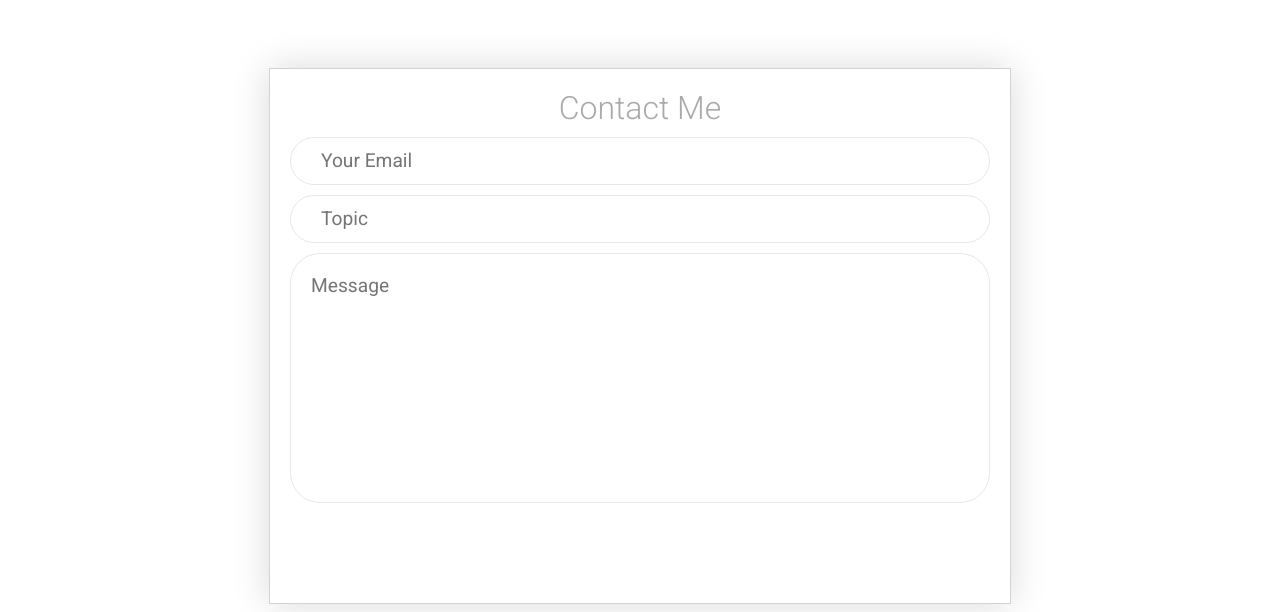
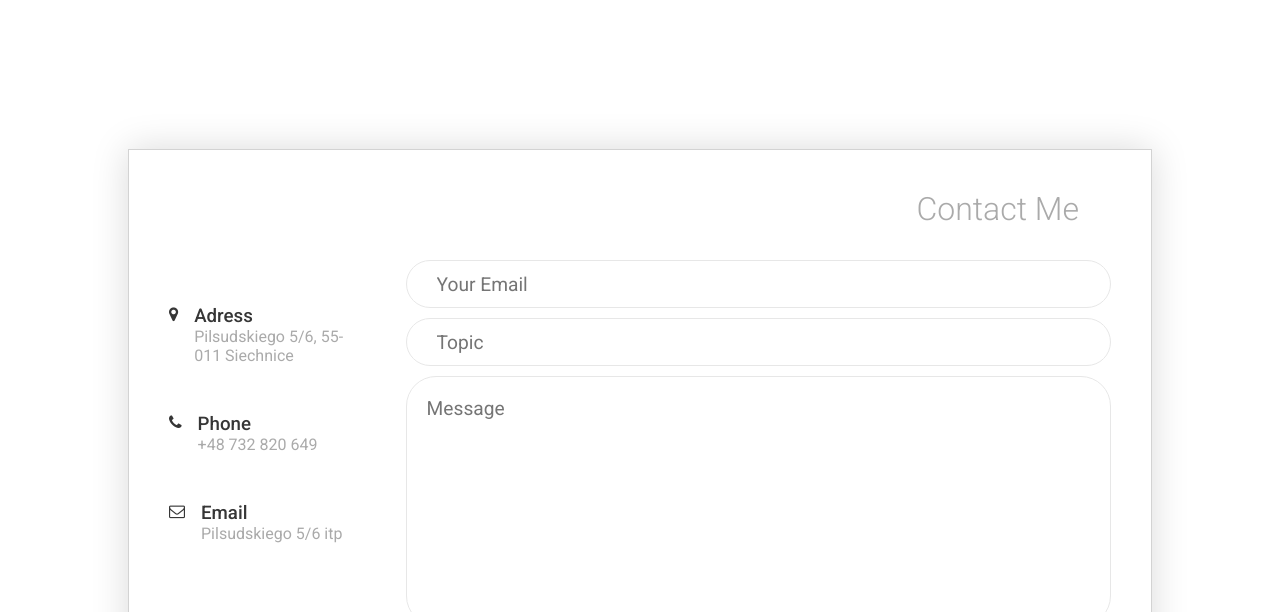
Before and after one commit to kohan14/Portfolio-App-Frontend, an Angular app: page /contact in a window 1280 px wide. Shown: the part 4108-4720 px from the top of the page. Built offline with nearby package versions, Linux system fonts and the light colour scheme; a web font is replaced by a local one.

Commit message:
Changed safari compatibility

```diff
--- a/src/app/contact/contact.component.css
+++ b/src/app/contact/contact.component.css
@@ -1,24 +1,54 @@
+h3{
+    margin-block-start: 0;
+    margin-block-end: 0;
+    font-weight: 500;
+    color: rgb(54, 54, 54);
+}
+
 .contact-container{
     display:flex;
-    justify-content: center;
+    justify-content: stretch;
     align-items: center;
     height: 100vh;
-    margin: 10% 10%;
+    margin: 20% 10%;
     color: rgb(170, 170, 170);
 }
 
 .form-container {
     background-color:#ffffff;
     display:flex;
-    width: 700px;
-    text-align: center;
     border-radius: 0px;
     border: 1px solid rgb(211, 211, 211);
     padding:20px;
-    flex-direction: column;
+    width: 100%;
+    flex-direction: row;
     -webkit-box-shadow: 0px 0px 57px -32px rgba(0,0,0,0.75);
     -moz-box-shadow: 0px 0px 57px -32px rgba(0,0,0,0.75);
     box-shadow: 0px 0px 35px 0px rgba(0,0,0,0.15);
+}
+.contact-info-box{
+    display:flex;
+    flex-wrap: row;
+}
+.icon{
+    color: rgb(54, 54, 54);
+}
+.text-field{
+    margin-left:1rem;
+    margin-bottom:3rem;
+}
+.col-1{
+    display:flex;
+    flex-direction: column;
+    justify-content: center;
+    padding:20px;
+}
+.col-2{
+    display:flex;
+    flex-direction: column;
+    width: 100%;
+    text-align: center;
+    padding:20px;
 }
 input[type="text"], input[type="email"], textarea {
     box-sizing: border-box;
@@ -79,8 +109,21 @@ textarea{
 .contact-info{
     font-size: 2rem;
     font-weight: 200;
-    margin-bottom:10px;
+    margin-bottom:2rem;
+    margin-left:auto;
+    margin-right: 2rem;
 
+}
+@media (max-width: 1000px){
+    .form-container{
+        flex-direction: column;
+    }
+    .col-1{
+        order:1;
+    }
+    .col-2{
+        order:0;
+    }
 }
 @media (max-width: 550px){
     input, textarea{
--- a/src/app/contact/contact.component.html
+++ b/src/app/contact/contact.component.html
@@ -1,14 +1,45 @@
 <div class="contact-container">
-    <p *ngIf="submit" class="form-container">Thanks for the message, i will try to answer as fast as i can.</p>
-        <form data-aos="fade-up" ngForm class="form-container" #emailForm = "ngForm" (ngSubmit)="onSubmit(emailForm.value)" *ngIf="!submit">
+    <div class="form-container">
+        <div class="col-1">
+            <div class="contact-info-box">
+                <div class="icon">
+                    <i class="fa fa-map-marker"></i>
+                </div>
+                <div class="text-field">
+                    <h3>Adress</h3>
+                    Pilsudskiego 5/6, 55-011 Siechnice
+                </div>
+            </div>
+            <div class="contact-info-box">
+                <div class="icon">
+                    <i class="fa fa-phone"></i>
+                </div>
+                <div class="text-field">
+                    <h3>Phone</h3>
+                    +48 732 820 649
+                </div>
+            </div>
+            <div class="contact-info-box">
+                <div class="icon">
+                    <i class="fa fa-envelope-o"></i>
+                </div>
+                <div class="text-field">
+                    <h3>Email</h3>
+                    Pilsudskiego 5/6 itp
+                </div>
+            </div>
+        </div>
+        <div *ngIf="submit">Thanks for the message, i will try to answer as fast as i can.</div>
+        <form data-aos="fade-up" ngForm class="col-2" #emailForm = "ngForm" (ngSubmit)="onSubmit(emailForm.value)" *ngIf="!submit">
             <div class="contact-info">Contact Me</div>
             <input type = "email" email required id="email" name="email" placeholder="Your Email" [(ngModel)]="model.address" #email="ngModel">
-            <div *ngIf ="email.errors?.required && email.touched" class="form-validation">Please provide your email address</div>
-            <div *ngIf ="email.errors?.email && email.invalid" class="form-validation">Address is invalid</div>
+                <div *ngIf ="email.errors?.required && email.touched" class="form-validation">Please provide your email address</div>
+                <div *ngIf ="email.errors?.email && email.invalid" class="form-validation">Address is invalid</div>
             <input type="text" required maxlength="64" id="topic" name="topic" placeholder="Topic" [(ngModel)]="model.topic" #topic="ngModel">
-            <div *ngIf ="topic.errors?.required && topic.touched" class="form-validation" >Please provide the topic</div>
+                <div *ngIf ="topic.errors?.required && topic.touched" class="form-validation" >Please provide the topic</div>
             <textarea type="text" required id="message" name="message" placeholder="Message" [(ngModel)]="model.message" #message="ngModel"></textarea>
-            <div *ngIf ="message.errors?.required && message.touched" class="form-validation">Please provide the message</div>
-        <button type="submit" [disabled]="!emailForm.form.valid" >Send</button>
+                <div *ngIf ="message.errors?.required && message.touched" class="form-validation">Please provide the message</div>
+            <button type="submit" [disabled]="!emailForm.form.valid" >Send</button>
         </form>
+    </div>
 </div>
--- a/src/app/home/home.component.css
+++ b/src/app/home/home.component.css
@@ -14,7 +14,7 @@
 
 }
 .home-text{
-    font-family: 'Open Sans', sans-serif;
+    font-family:'Open Sans', sans-serif;
     text-align:center;
     color:white;
     font-size: 5rem;
--- a/src/app/projects/projects.component.css
+++ b/src/app/projects/projects.component.css
@@ -22,8 +22,6 @@
 .box{
     cursor: pointer;
     position:relative;
-    display:flex;
-    justify-content: space-between;
     -webkit-box-shadow: 0px 0px 18px 3px rgba(0,0,0,0.75);
     -moz-box-shadow: 0px 0px 18px 3px rgba(0,0,0,0.75);
     box-shadow: 0px 0px 18px 3px rgba(0,0,0,0.75);
@@ -42,8 +40,6 @@
 }
 .box .details{
     position: absolute;
-    display:flex;
-    justify-content: space-evenly;
     opacity: 0;
     cursor: pointer;
     color:rgba(255, 255, 255, 0.7);
@@ -99,8 +95,12 @@
     bottom:30%;
     opacity:1;
 }
-.box img {
-    max-width: 100%;
+img {
+    max-width:100%;
+    max-height:100%;
+}
+.project-image{
+    display:flex;
 }
 
 @media (max-width: 1100px){
--- a/src/app/projects/projects.component.html
+++ b/src/app/projects/projects.component.html
@@ -4,7 +4,7 @@
             <div class="details">{{project.ProjectName}}<span>|</span><span>{{project.ProjectDate}}</span><span>|</span><span>{{project.ProjectTechnologies}}</span></div>
             <div class="description">{{project.ProjectDescription}}</div>
             <button class="box-button">Enter</button>
-            <img src="../../assets/progress.png">
+            <img class="project-image"src="../../assets/progress.png">
         </section>
     </div>
 </div>
--- a/src/index.html
+++ b/src/index.html
@@ -11,6 +11,7 @@
   <link href="https://fonts.googleapis.com/css2?family=Damion&family=Montserrat:ital,wght@0,400;0,500;0,600;0,700;1,400;1,500;1,600&display=swap" rel="stylesheet">
   <link href="https://fonts.googleapis.com/css2?family=Open+Sans:ital,wght@1,300&display=swap" rel="stylesheet">
   <link href="https://unpkg.com/aos@2.3.1/dist/aos.css" rel="stylesheet">
+  <link rel="stylesheet" href="https://stackpath.bootstrapcdn.com/font-awesome/4.7.0/css/font-awesome.min.css" integrity="sha384-wvfXpqpZZVQGK6TAh5PVlGOfQNHSoD2xbE+QkPxCAFlNEevoEH3Sl0sibVcOQVnN" crossorigin="anonymous">
   <script src="https://unpkg.com/aos@2.3.1/dist/aos.js"></script>
 </head>
 <body>
```
Also changed, not shown: src/assets/progress.png, 1 other file (tests, documents, lock files or other folders).
